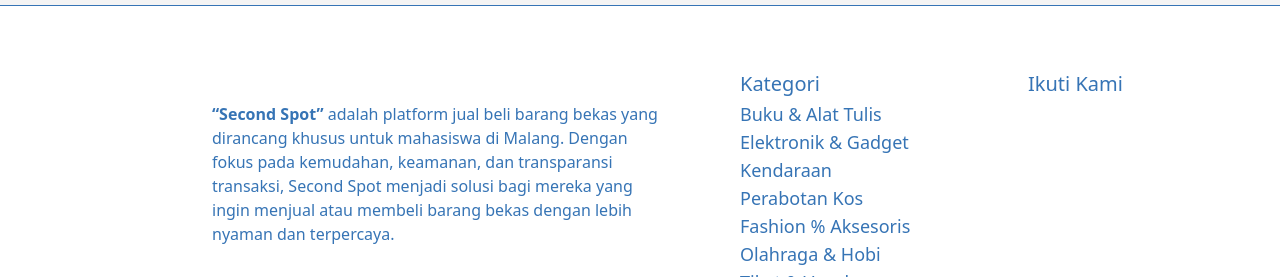
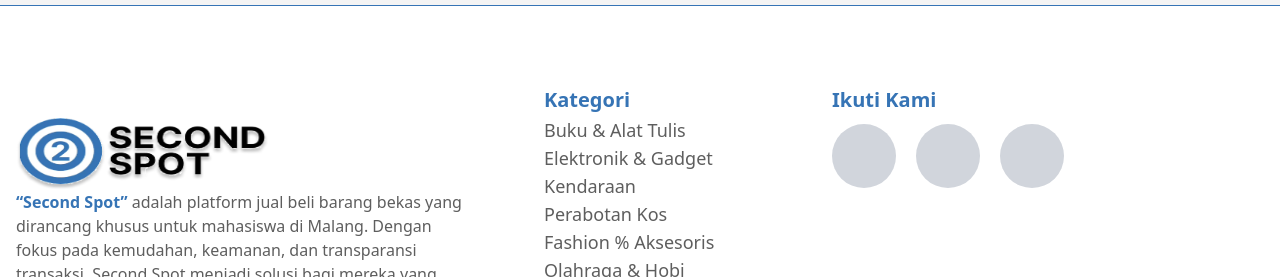
Before and after one commit to AlfiTrm/second-spot, a React (Vite) app: page / in a window 1280 px wide. Shown: the part 675-952 px from the top of the page. Built offline with nearby package versions, Linux system fonts and the light colour scheme; no server answers.

Commit message:
feat: add some features

```diff
--- a/src/components/partial/Footer.tsx
+++ b/src/components/partial/Footer.tsx
@@ -1,23 +1,28 @@
+import logo from "../../assets/logo/logo.webp";
 
 const Footer = () => {
   return (
-    <div className="">
-      <div className="flex justify-center border-t bg-white text-primary w-full h-96 gap-20 ">
-        <section className="w-md ml-48 mt-24">
-          <img src="" alt="" />
-          <p className="font-medium text-md">
-            <span className="font-bold">“Second Spot”</span> adalah platform
-            jual beli barang bekas yang dirancang khusus untuk mahasiswa di
-            Malang. Dengan fokus pada kemudahan, keamanan, dan transparansi
-            transaksi, Second Spot menjadi solusi bagi mereka yang ingin menjual
-            atau membeli barang bekas dengan lebih nyaman dan terpercaya.
+    <div className=" md:w-full sm:w-full w-lvh overflow-hidden">
+      <div className="flex flex-col md:flex-row bg-white border-t text-primary sm:w-full gap-10 md:gap-20 p-4">
+        <section className="w-full md:w-md 2xl:ml-48 mt-24 flex md:flex-col flex-row">
+          <img src={logo} alt="" className="w-64 h-18" />
+          <p className="font-medium text-base text-gray">
+            <span className="font-bold text-primary">“Second Spot”</span> adalah
+            platform jual beli barang bekas yang dirancang khusus untuk
+            mahasiswa di Malang. Dengan fokus pada kemudahan, keamanan, dan
+            transparansi transaksi, Second Spot menjadi solusi bagi mereka yang
+            ingin menjual atau membeli barang bekas dengan lebih nyaman dan
+            terpercaya.
           </p>
         </section>
 
         <section className="flex gap-20 mt-16">
-          <div className="w-52">
-            <h3 className="font-medium text-xl">Kategori</h3>
-            <div className="font-normal mt-0.5 text-lg">
+          <div className="w-full md:w-52">
+            <h3 className="font-bold text-xl text-center md:text-left">
+              Kategori
+            </h3>
+
+            <div className="font-medium mt-0.5 text-lg text-gray ">
               <ul>
                 <li>
                   <a href="">Buku & Alat Tulis</a>
@@ -44,11 +49,11 @@
             </div>
           </div>
           <section>
-            <h3 className="font-medium text-xl">Ikuti Kami</h3>
-            <div className="flex gap-5 mt-2.5">
-              <div className="p-8 bg-white rounded-full"></div>
-              <div className="p-8 bg-white rounded-full"></div>
-              <div className="p-8 bg-white rounded-full"></div>
+            <h3 className="font-bold text-xl">Ikuti Kami</h3>
+            <div className="flex flex-col md:flex-row gap-5 mt-2.5">
+              <div className="p-8 bg-gray-300 rounded-full"></div>
+              <div className="p-8 bg-gray-300 rounded-full"></div>
+              <div className="p-8 bg-gray-300 rounded-full"></div>
             </div>
           </section>
         </section>
```
